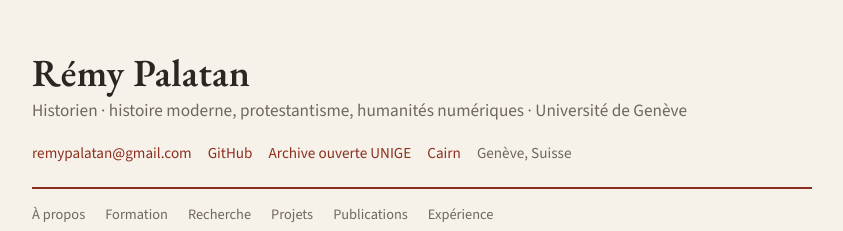
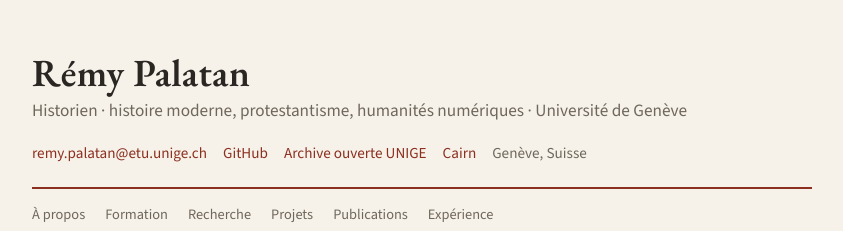
Before and after one commit to remypalatan/remypalatan.github.io, a plain HTML site: page index.html in a window 1280 px wide. Shown: the top 231 px of the page, without its empty margins (218-1061 px from the left). Drawn offline with nearby package versions, Linux system fonts and the light colour scheme.

Commit message:
Update email address in index.html

```diff
--- a/index.html
+++ b/index.html
@@ -71,7 +71,7 @@
     <h1>Rémy Palatan</h1>
     <p class="role">Historien · histoire moderne, protestantisme, humanités numériques · Université de Genève</p>
     <div class="links">
-      <a href="mailto:remypalatan@gmail.com">remypalatan@gmail.com</a>
+      <a href="mailto:remy.palatan@etu.unige.ch">remy.palatan@etu.unige.ch</a>
       <a href="https://github.com/remypalatan">GitHub</a>
       <a href="https://archive-ouverte.unige.ch/contributor/410880">Archive ouverte UNIGE</a>
       <a href="https://shs.cairn.info/publications-de-remy-palatan--874467?lang=fr">Cairn</a>
```
